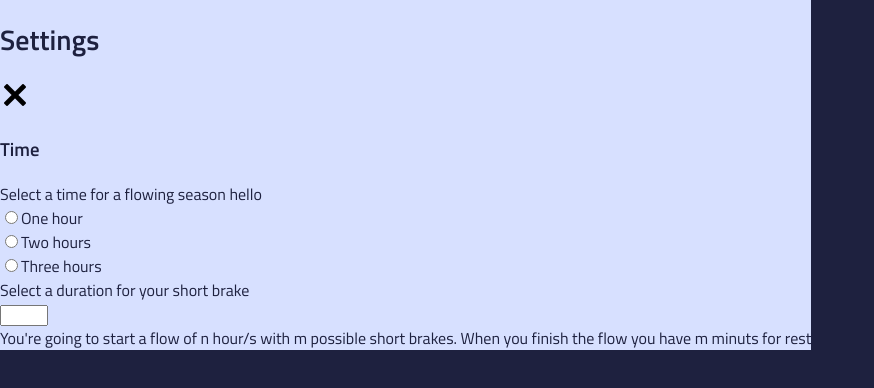
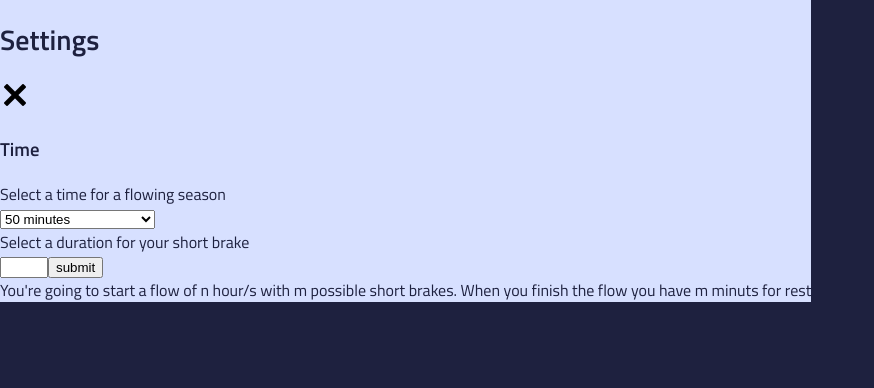
Before and after one commit to hectormoba/flow-app, a Next.js app: page /settings in a window 1280 px wide. Shown: the top 388 px of the page, without its empty margins (0-874 px from the left). Built offline with nearby package versions, Linux system fonts and the light colour scheme.

Commit message:
circle and form functionalities added

```diff
--- a/pages/_app.js
+++ b/pages/_app.js
@@ -3,7 +3,12 @@ import { useState } from 'react';
 
 export default function MyApp({ Component, pageProps }) {
   const getLayout = Component.getLayout || ((page) => page);
-  const [hello, setHello] = useState("hello")
-
-  return getLayout(<Component {...pageProps} string={hello} />);
+  const [timeOpt, setTimeOpt] = useState({})
+  console.log(timeOpt)
+  return getLayout(
+    <Component
+      {...pageProps}
+      timeOpt={timeOpt}
+      setTimeOpt={setTimeOpt}
+    />);
 };3
--- a/pages/index.js
+++ b/pages/index.js
@@ -2,10 +2,10 @@ import HomeLayout from "components/layouts/home/HomeLayout";
 import Clock from "lib/clock/Clock";
 
 export default function HomePage(props) {
-  const { string } = props;
+  const { timeOpt } = props;
   return (
     <>
-      <Clock string={string}/>
+      <Clock timeOpt={timeOpt}/>
     </>
   )
 }
--- a/pages/settings.js
+++ b/pages/settings.js
@@ -1,10 +1,38 @@
+import { useState } from 'react';
 import Image from 'next/image';
 import Link from 'next/link';
 import ModalLayout from 'components/layouts/modal/ModalLayout';
 import Close from 'public/icons8-close-30.png';
 
 export default function Settings(props){
-  const { string } = props;
+  const { setTimeOpt } = props;
+  const [sendForm, setSendForm] = useState(false)
+  const [ form, setForm ] = useState({
+    time: "40",
+    shortBrake: ""
+  });
+
+  const handleChange = (event) => {
+    let name = event.target.name;
+    let value = event.target.value;
+    setForm(prevState => ({
+      ...prevState,
+      [name]: value
+    }));
+  }
+
+  const handleSubmit = (e) => {
+    e.preventDefault();
+    setTimeOpt(form);
+    setSendForm(true);
+
+  }
+
+  let formState;
+  if(sendForm) {
+    formState= <p>You've updated flow time. Please return to the clock to see the changes</p>
+  }
+
   return (
     <>
       <nav>
@@ -17,23 +45,27 @@ export default function Settings(props){
         </Link>
       </nav>
       <section>
-        <form>
+        <>
+          {formState}
+        </>
+        <form onSubmit={handleSubmit}>
           <h3>Time</h3>
-          <p>Select a time for a flowing season {string}</p>
-          <div>
-            <input type="radio" id="one-hour" />
-            <label htmlFor="one-hour">One hour</label>
-          </div>
-          <div>
-            <input type="radio" id="two-hour"/>
-            <label htmlFor="two-hour">Two hours</label>
-          </div>
-          <div>
-            <input type="radio" id="three-hour"/>
-            <label htmlFor="three-hour">Three hours</label>
-          </div>
+          <p>Select a time for a flowing season</p>
+          <select onChange={handleChange} value={form.time} name="time" id="">
+            <option value="50">50 minutes</option>
+            <option value="90">1 hour and 30 minutes</option>
+            <option value="130">2h and 10 minutes</option>
+          </select>
           <p>Select a duration for your short brake</p>
-          <input type="number" max="5" min="1"/>
+          <input
+            onChange={handleChange}
+            value={form.shortBrake}
+            name="shortBrake"
+            type="number"
+            max="5"
+            min="1"
+          />
+          <input type="submit" value="submit" />
           <div>
             <p>You're going to start a flow of n hour/s with m possible short brakes. When you finish the flow you have m minuts for rest</p>
           </div>
```
Also changed, not shown: components/timer/Display.js (+16 -3 lines), lib/clock/Clock.js (+15 -4 lines).
